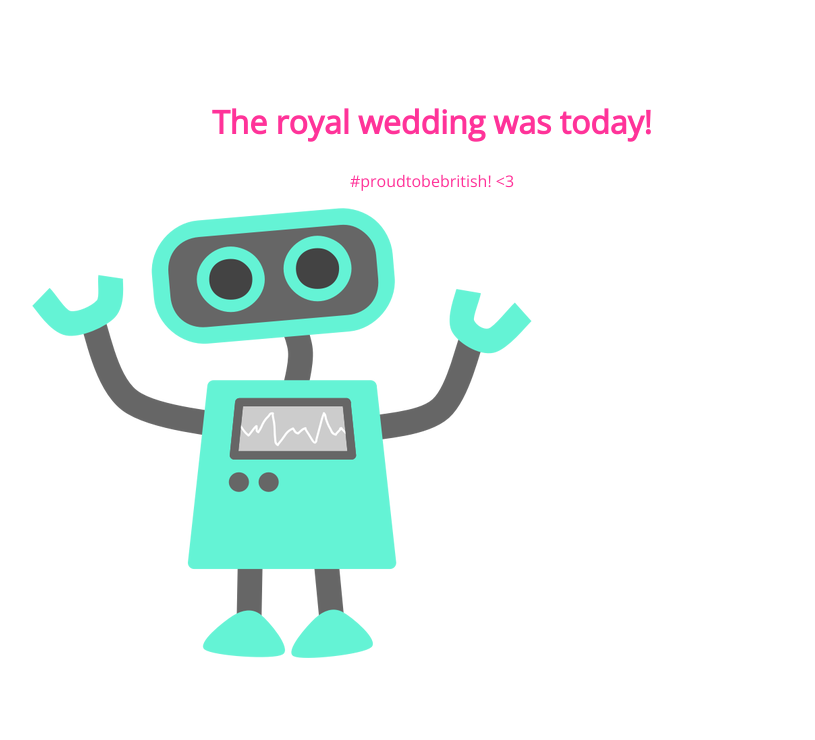
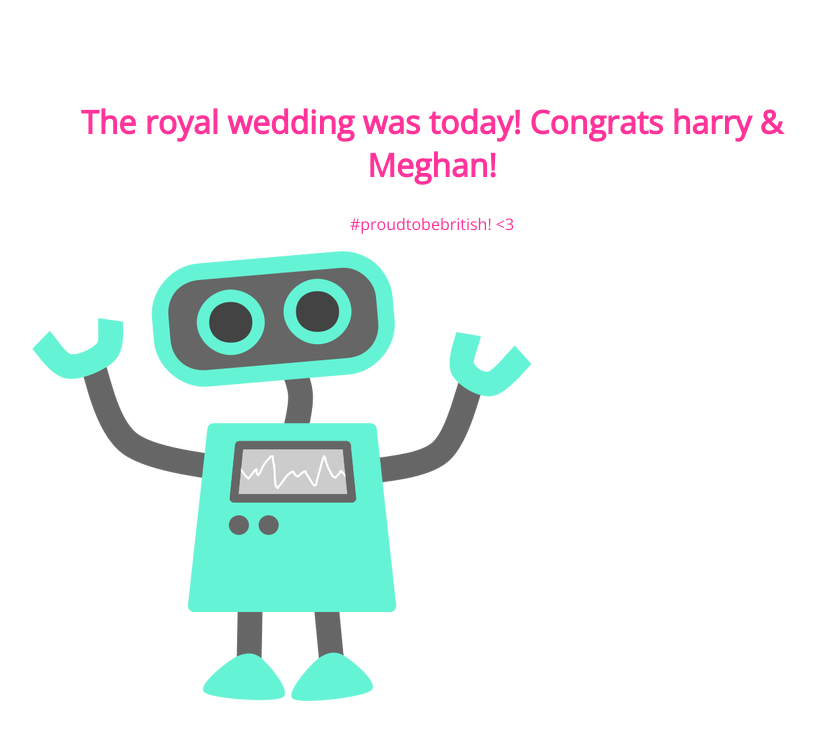
Before and after one commit to amandaJreidy/105-project, a plain HTML site: page index.html in a window 1280 px wide. Shown: the whole page, without its empty margins (208-1023 px from the left). Drawn offline with nearby package versions, Linux system fonts and the light colour scheme.

Commit message:
change to h1 content

```diff
--- a/index.html
+++ b/index.html
@@ -8,7 +8,7 @@
 </head>
 <body>
 	<section>
-		<h1>The royal wedding was today!</h1>
+		<h1>The royal wedding was today! Congrats harry & Meghan!</h1>
 		<p>#proudtobebritish! <3</p>
 		<img src="img/happy-blue-robot.png">
 	</section>
```
